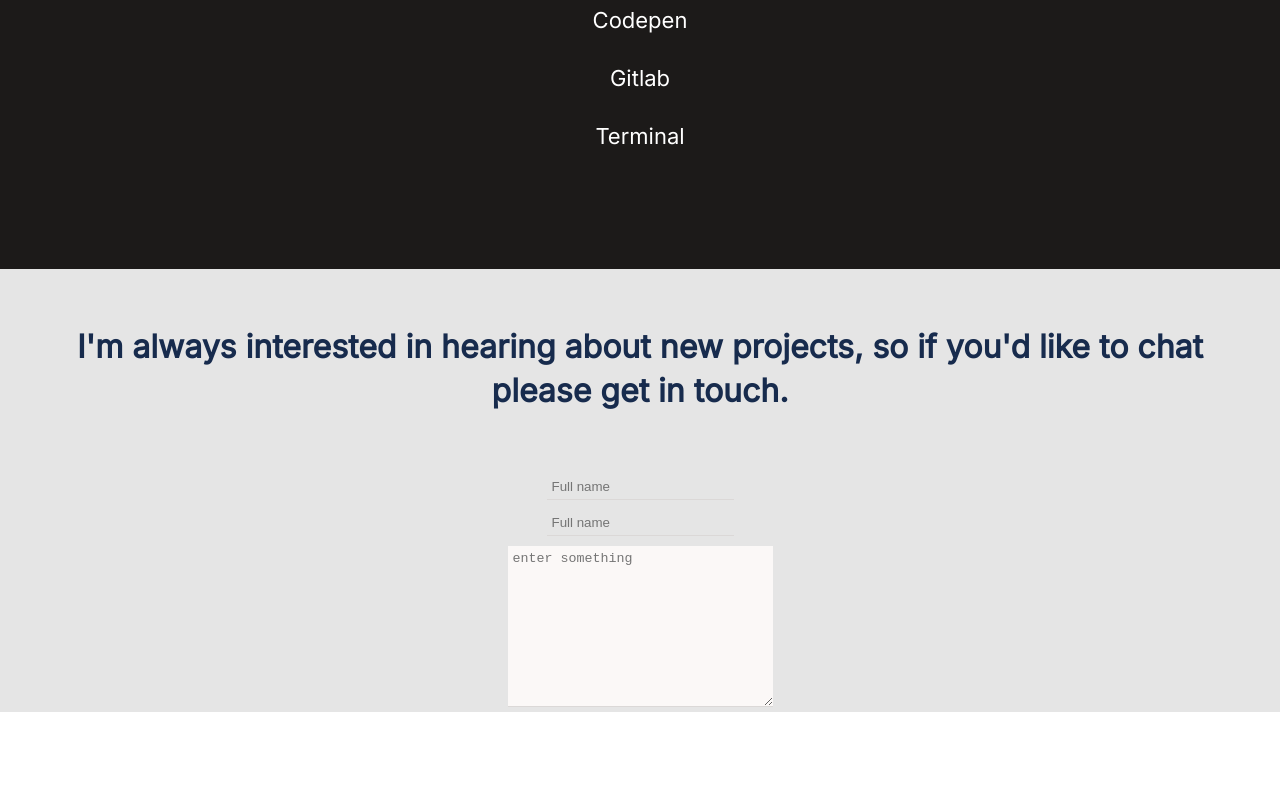
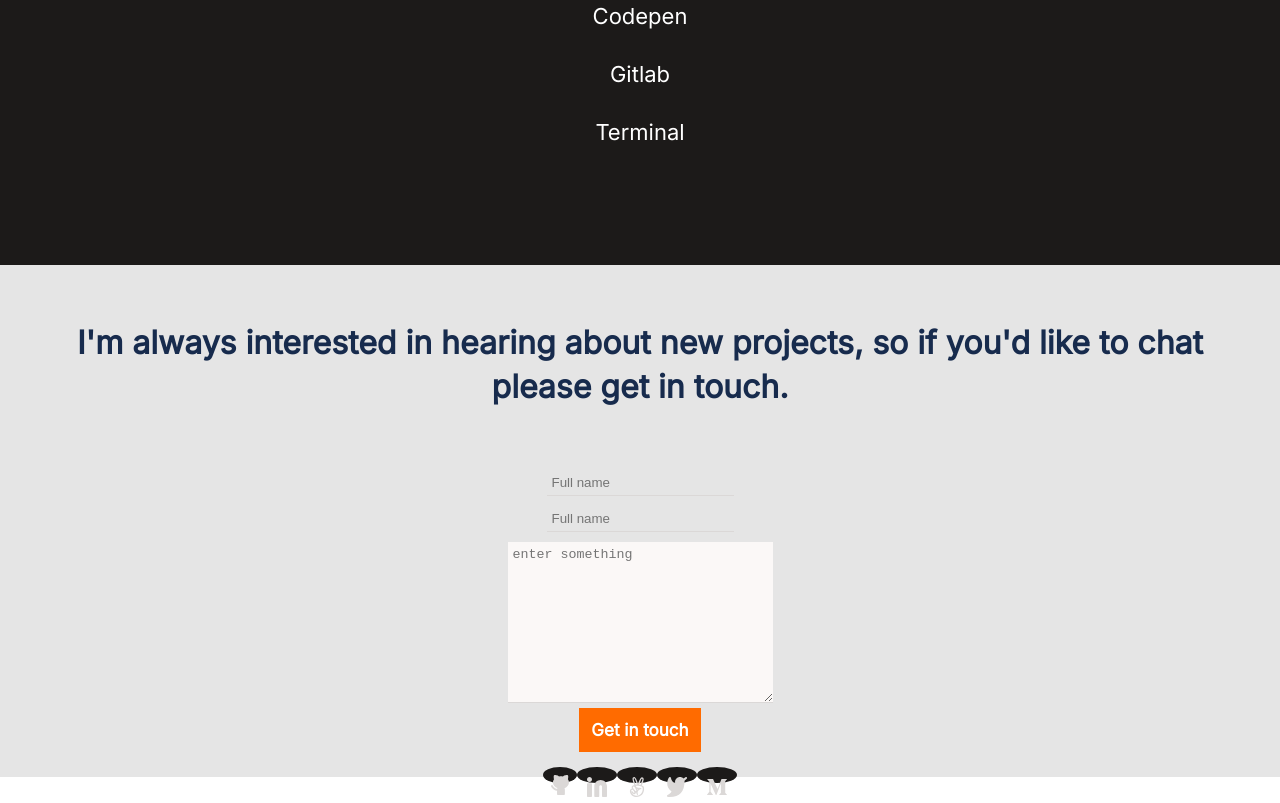
Before and after one commit to mperezbazan/mperezbazan.github.io, a website: page index.html in a window 1280 px wide. Shown: the part 5131-5934 px from the top of the page. Before the commit the page ends 5843 px from the top, so only its background shows below. Drawn offline with Linux system fonts and the light colour scheme.

Commit message:
Creat button and footer

```diff
--- a/css/style.css
+++ b/css/style.css
@@ -22,9 +22,10 @@ ul {
   font-family: 'Inter', sans-serif;
   font-size: 17px;
   font-weight: 700;
-  height: 24px;
+  height: auto;
   padding: 12px;
   width: fit-content;
+  border: none;
 }
 
 .button:hover {
@@ -351,3 +352,15 @@ hr.works-divider {
 .make-flex textarea{
   background-color: #fbf8f7;
 }
+
+.footer-button-group {
+  display:flex;
+  height: 10px;
+  background-color:  #e5e5e5;
+  justify-content: center;
+  margin-top: 15px;
+}
+
+footer {
+  background-color:  #e5e5e5;
+}
--- a/index.html
+++ b/index.html
@@ -248,8 +248,19 @@
         <input type="text" class="inputs" placeholder="Full name">
         <input type="text" class="inputs" placeholder="Full name">
         <textarea placeholder="enter something" name="" class="inputs" id="" cols="30" rows="10"></textarea>
+        <button type="submit" name="button" class="button">Get in touch</button>
       </form>
     </section>
+    <!-- Footer -->
+    <footer>
+      <ul class="footer-button-group">
+        <li class="button-head social-media-button"><a href="https://github.com/mperezbazan"><img src="./images/GitHub.svg" alt="Github icon"/></a></li>
+        <li class="button-head social-media-button"><a href="https://linkedin.com/in/mperezbazan"><img src="./images/Linkedin.svg" alt="Linkedin icon"/></a></li>
+        <li class="button-head social-media-button"><a href="https://angel.co/u/martin-perez-bazan"><img src="./images/Angelist.svg" alt="Angelist icon"/></a></li>
+        <li class="button-head social-media-button"><a href="https://twitter.com/mperezbazan"><img src="./images/Twitter.svg" alt="Twitter icon"/></a></li>
+        <li class="button-head social-media-button"><a href="https://medium.com/@martin.perezbazan"><img src="./images/Medium.svg" alt="Medium icon"/></a></li>
+      </ul>
+    </footer>
   </main>
 </body>
 </html>
```
